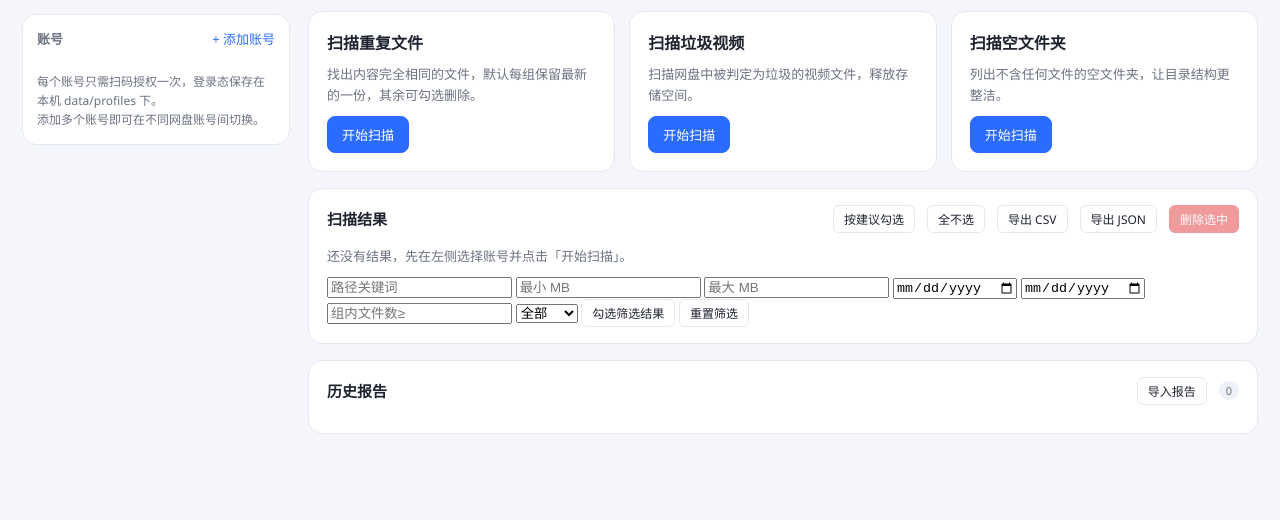
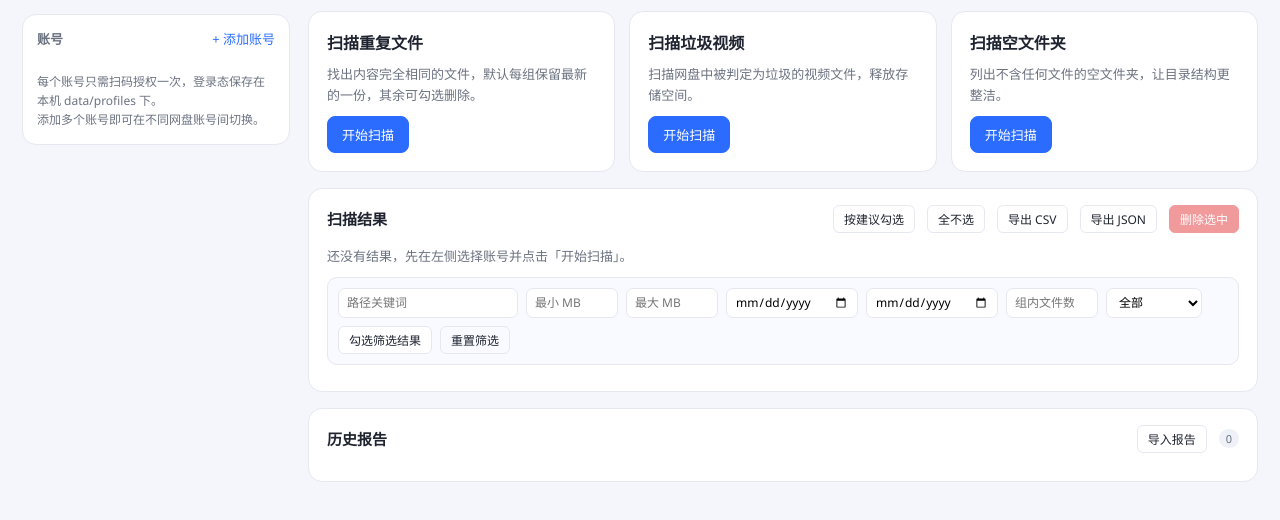
Before and after one commit to RepomanWu/baidu-pan-cleaner, a website: page public/index.html in a window 1280 px wide. Shown: the part 60-580 px from the top of the page. Drawn offline with Linux system fonts and the light colour scheme; no server answers.

Commit message:
feat: 支持导入 JSON/CSV 报告与多维度筛选

```diff
--- a/public/style.css
+++ b/public/style.css
@@ -167,6 +167,36 @@ button { font-family: inherit; cursor: pointer; }
 
 .meta { color: var(--muted); font-size: 13px; margin-bottom: 10px; line-height: 1.7; }
 
+.filters {
+  display: flex;
+  flex-wrap: wrap;
+  gap: 8px;
+  align-items: center;
+  padding: 10px;
+  margin-bottom: 10px;
+  background: #f8faff;
+  border: 1px solid var(--line);
+  border-radius: 10px;
+}
+.filters input,
+.filters select {
+  height: 30px;
+  padding: 4px 8px;
+  border: 1px solid var(--line);
+  border-radius: 7px;
+  font-size: 12px;
+  font-family: inherit;
+  background: #fff;
+  outline: none;
+}
+.filters input:focus,
+.filters select:focus { border-color: var(--accent); }
+.filters input[type="search"] { width: 180px; }
+.filters input[type="number"] { width: 92px; }
+.filters input[type="date"] { width: 132px; }
+.filters select { width: 96px; }
+.filter-count { color: var(--muted); font-size: 12px; margin-left: auto; }
+
 .results { max-height: 560px; overflow: auto; border: 1px solid var(--line); border-radius: 10px; }
 .results:empty { display: none; }
 
```
